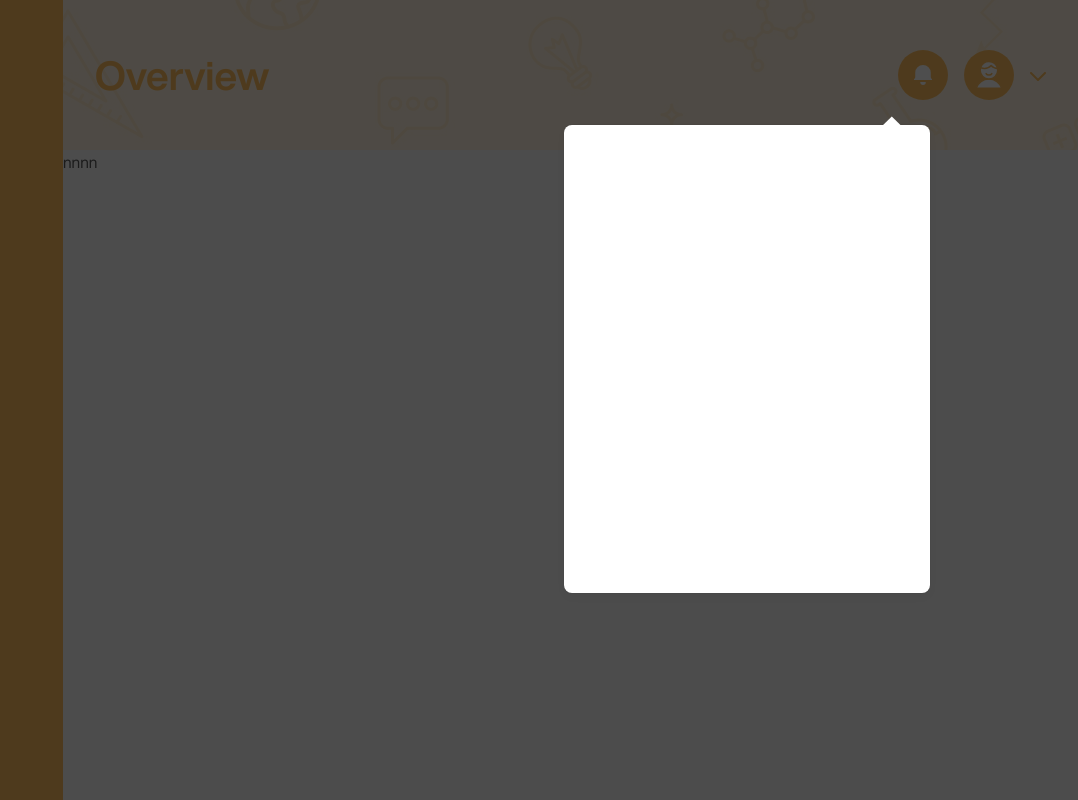
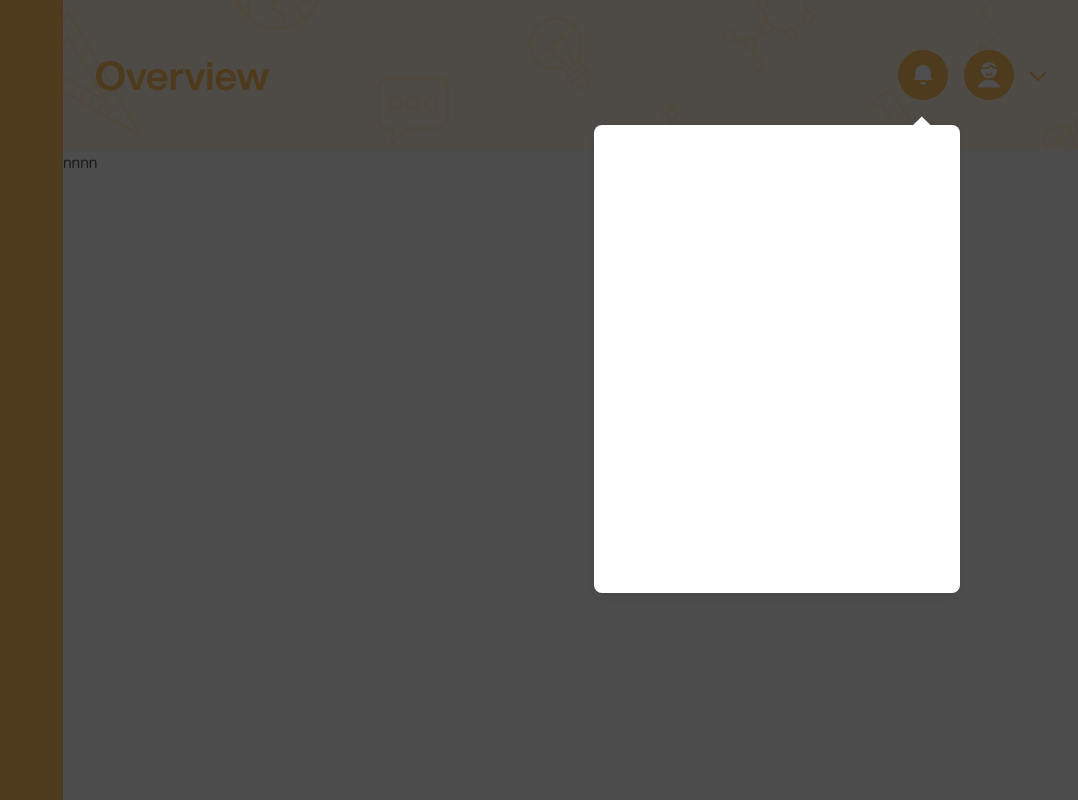
Before and after one commit to vaylette/SDAdmin, a Next.js app: page /dashboard in a window 1280 px wide. Both pictures are taken after a click on the button 1125 px from the left and 75 px from the top of the page. Shown: the whole page, without its empty margins (202-1280 px from the left). Built offline with nearby package versions, Linux system fonts and the light colour scheme.

Commit message:
Aligned the dropdown components

```diff
--- a/app/_components/header.tsx
+++ b/app/_components/header.tsx
@@ -49,7 +49,7 @@ export default function Header() {
       <div className={`${drop.notifications || drop.profile ? 'fixed inset-0 bg-black-100 bg-blend-multiply' : 'hidden' }`}>
         {drop.notifications && (
             <>
-                <div className="flex justify-end pt-[125px] pr-[148px]">
+                <div className="flex justify-end pt-[125px] pr-[118px]">
                     <div className="w-[366px] h-[468px] rounded-lg bg-white-default shadow-drop relative">
                         <div className="absolute -top-[6px] right-8 w-[13.24px] h-[13.24px] bg-white-default" style={{ transform: 'rotate(135deg)' }}></div>
                     </div>
@@ -57,6 +57,15 @@ export default function Header() {
                 </div>
             </>
         )}
+        {drop.profile && (
+            <>
+                <div className="flex justify-end pt-[118px] pr-10">
+                    <div className="w-[237px] h-[242px] rounded-lg bg-white-default shadow-drop relative">
+                        <div className="absolute -top-[6px] right-8 w-[13.24px] h-[13.24px] bg-white-default" style={{ transform: 'rotate(135deg)' }}></div>
+                    </div>
+                </div>
+            </>
+        )}
       </div>
     </>
   )
```
